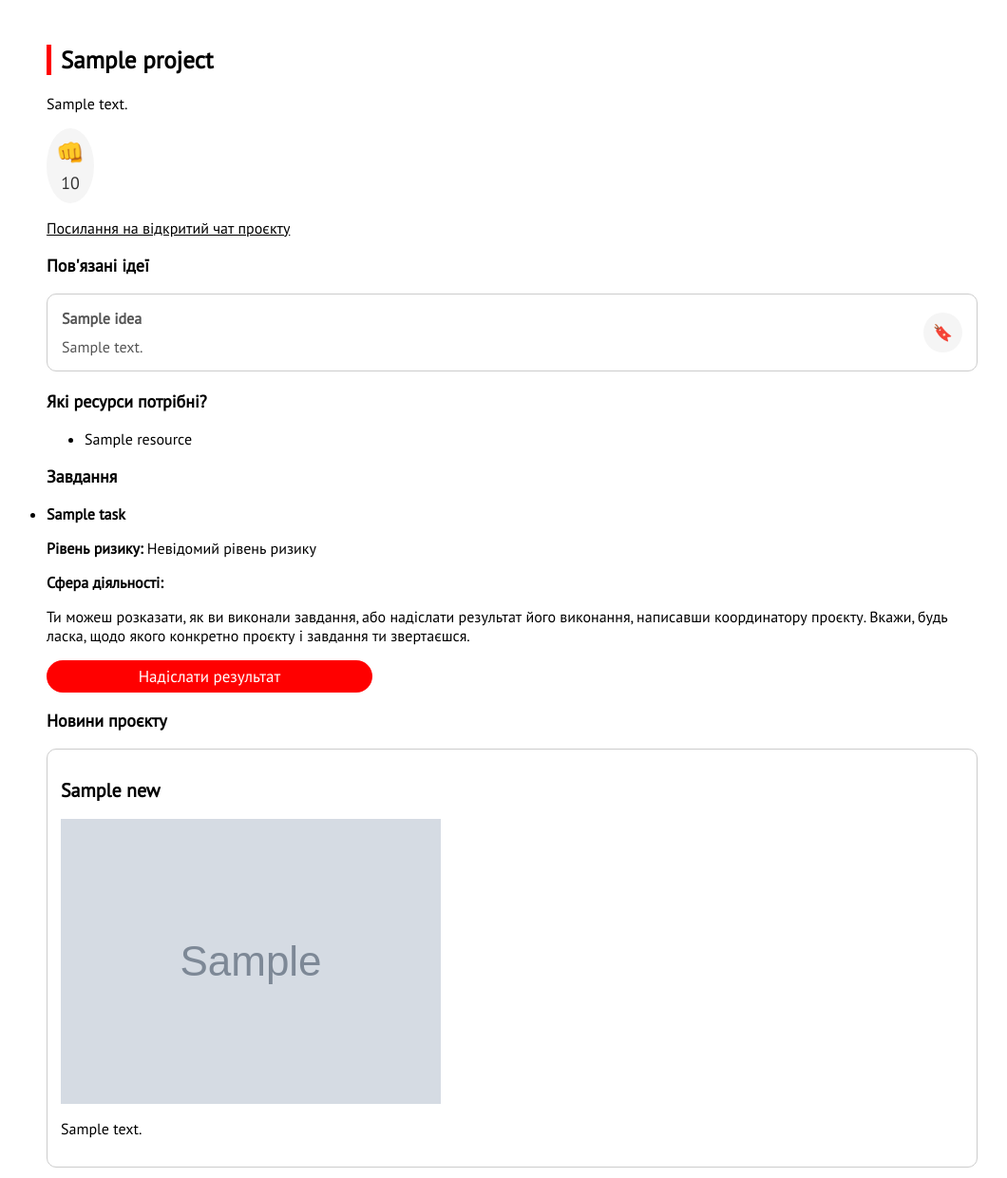
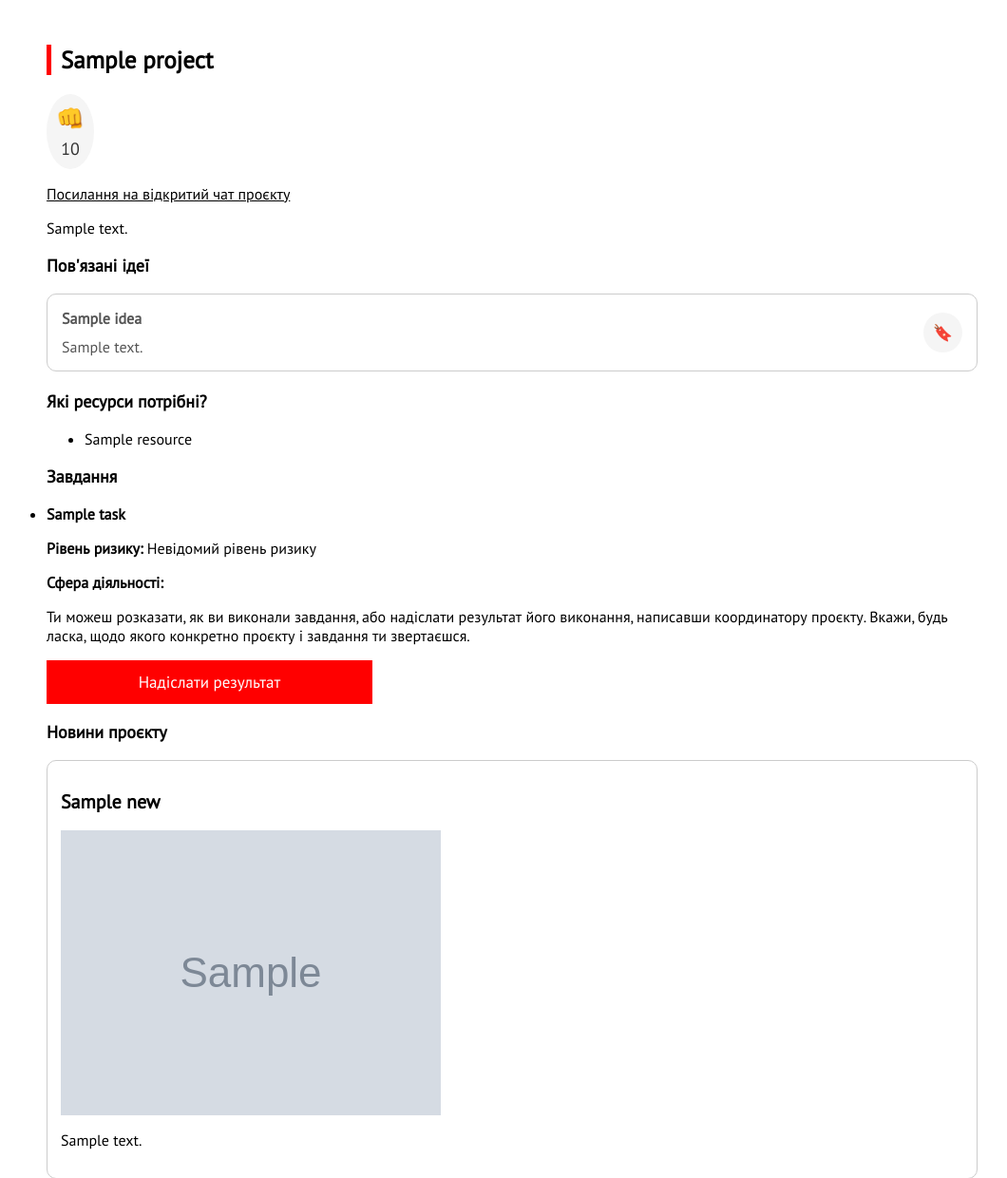
Before and after one commit to hromadianka/crimean-hromada, a Django app: template templates/project.html in a window 1280 px wide. Shown: the part 100-1340 px from the top of the page at 95% size, without its empty margins (101-1161 px from the left). Run offline with Django 4.2, Linux system fonts and the light colour scheme; the template is opened without the code that fills it: most values are stand-ins (such as "Sample title", 1, 10 or a date in 2020); grey boxes marked "Sample" are stand-in pictures; some libraries are stand-ins or nearby versions.

Commit message:
fix styles

```diff
--- a/templates/idea.html
+++ b/templates/idea.html
@@ -2,7 +2,6 @@
 
 {% block content %}
 <h1>{{ idea.name }}</h1>
-<p>{% autoescape off %}{{ idea.description }}{% endautoescape %}</p>
 
 <div>
     <form id="saveIdeaForm" method="post" data-idea-id="{{ idea.id }}">
@@ -12,6 +11,8 @@
         </button>
     </form>
 </div>
+
+<p>{% autoescape off %}{{ idea.description }}{% endautoescape %}</p>
 
 
 {% if idea.author == user %}
--- a/templates/project.html
+++ b/templates/project.html
@@ -2,9 +2,6 @@
 
 {% block content %}
 <h1>{{ project.name }}</h1>
-<p>{% autoescape off %}{{ project.description }}{% endautoescape %}</p>
-
-
 
 <form id="saveProjectForm" method="post" action="{% url 'save_project' project_id=project.id %}" data-project-id="{{ project.id }}">
     {% csrf_token %}
@@ -13,9 +10,12 @@
         <span class="like-count" id="like-count-{{ project.id }}">{{ project.likes }}</span>
     </button>
 </form>
+<p><a href="{{ project.chat_element }}">Посилання на відкритий чат проєкту</a></p>
 
 
-<p><a href="{{ project.chat_element }}">Посилання на відкритий чат проєкту</a></p>
+<p>{% autoescape off %}{{ project.description }}{% endautoescape %}</p>
+
+
 {% if is_author %}
 <p><a href="{% url 'edit_project' project.id %}">Редагувати проєкт</a></p>
 <p><a href="{% url 'delete_project' project.id %}" style="text-decoration: none; color: red">Видалити проєкт</a></p>
@@ -131,10 +131,12 @@
         <button style="border-radius: 40px; padding: 6px 10px" type="submit" onclick="deleteTask('{{ task.id }}')">Видалити</button>
         {% else %}
         <p>Ти можеш розказати, як ви виконали завдання, або надіслати результат його виконання, написавши координатору проєкту. Вкажи, будь ласка, щодо якого конкретно проєкту і завдання ти звертаєшся.</p>
-        <form>
-            <button class="form-button" style="border-radius: 40px; padding: 6px 10px"><a href="{{ project.author.profile.chat_element }}">Надіслати результат</a></button>
-        </form>        {% endif %}
+        <form class="form">
+            <button class="form-button"><a href="{{ project.author.profile.chat_element }}">Надіслати результат</a></button>
+        </form>
+        {% endif %}
     </li>
+    {% empty %}
     {% endfor %}
 </ul>
 
@@ -160,6 +162,8 @@
     <p style="margin: 0"><a href="{% url 'delete_news' project_id=project.id news_id=news.id %}" style="text-decoration: none; color: red">Видалити новину</a></p>
     {% endif %}
 </div>
+{% empty %}
+<p>Новин про проєкт поки не публікували.</p>
 {% endfor %}
 
 
```
